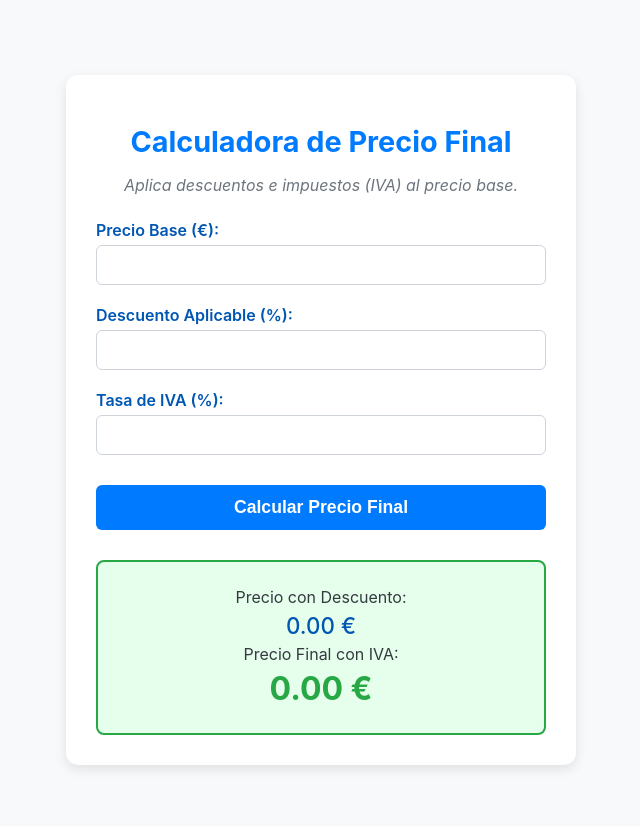
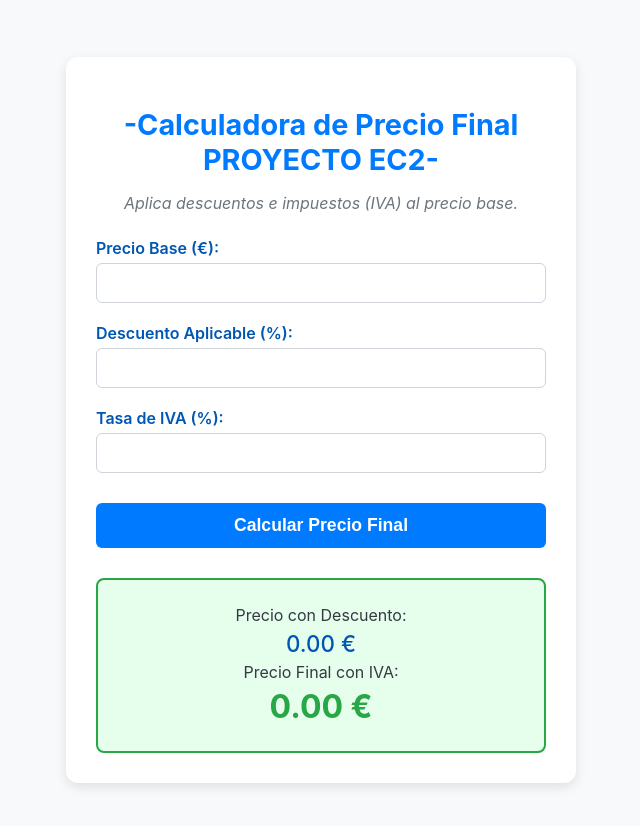
Before and after one commit to imartor99/despliegueEC2, a website: page index.html in a window 1280 px wide. Shown: the whole page, without its empty margins (319-959 px from the left). Drawn offline with Linux system fonts and the light colour scheme.

Commit message:
actualizo

```diff
--- a/index.html
+++ b/index.html
@@ -8,7 +8,7 @@
   </head>
   <body>
     <div class="container">
-      <h1>Calculadora de Precio Final</h1>
+      <h1>-Calculadora de Precio Final PROYECTO EC2-</h1>
       <p class="subtitle">
         Aplica descuentos e impuestos (IVA) al precio base.
       </p>
--- a/script.js
+++ b/script.js
@@ -1,9 +1,6 @@
 // script.js
 
-/**
- * @fileoverview Lógica para la calculadora de precio final con descuentos e impuestos.
- * @author Tu Nombre de Alumno
- */
+
 
 // ##########################################
 // LÓGICA CORE: FUNCIÓN DE CÁLCULO
```
